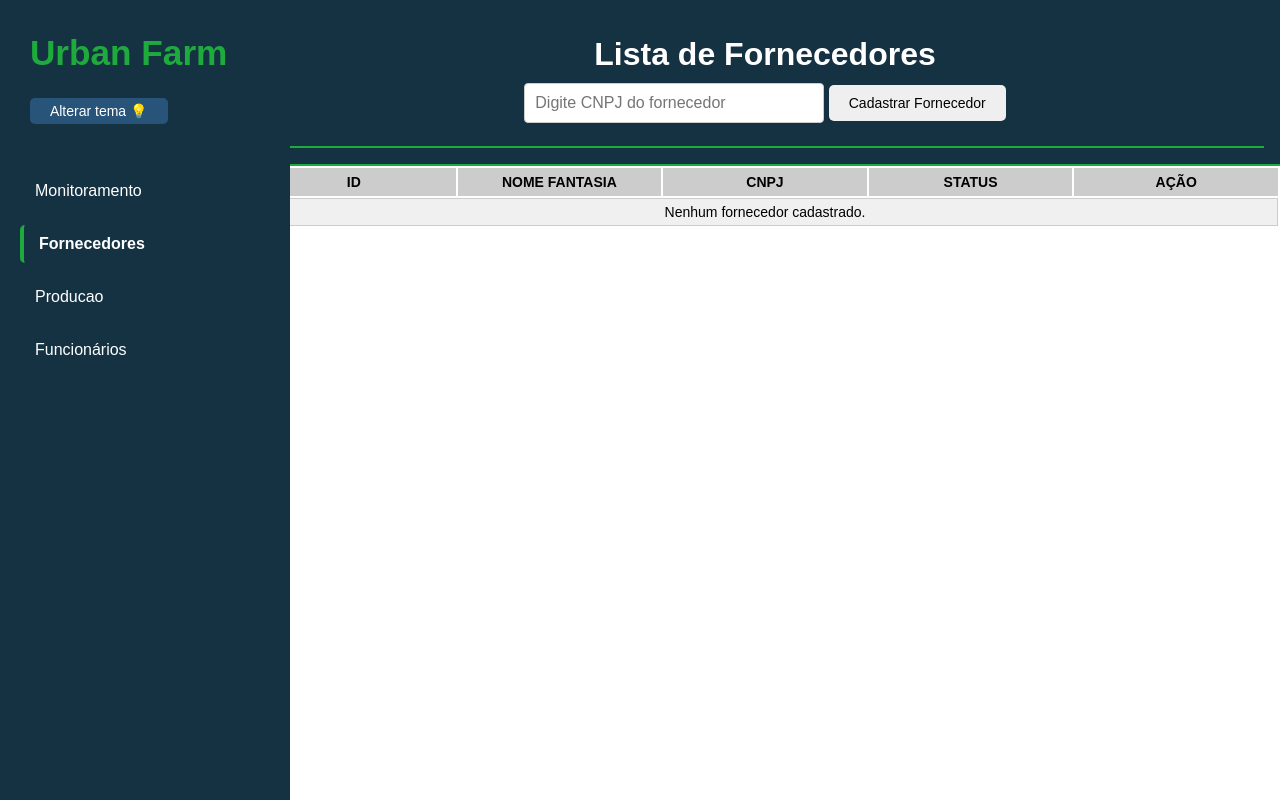
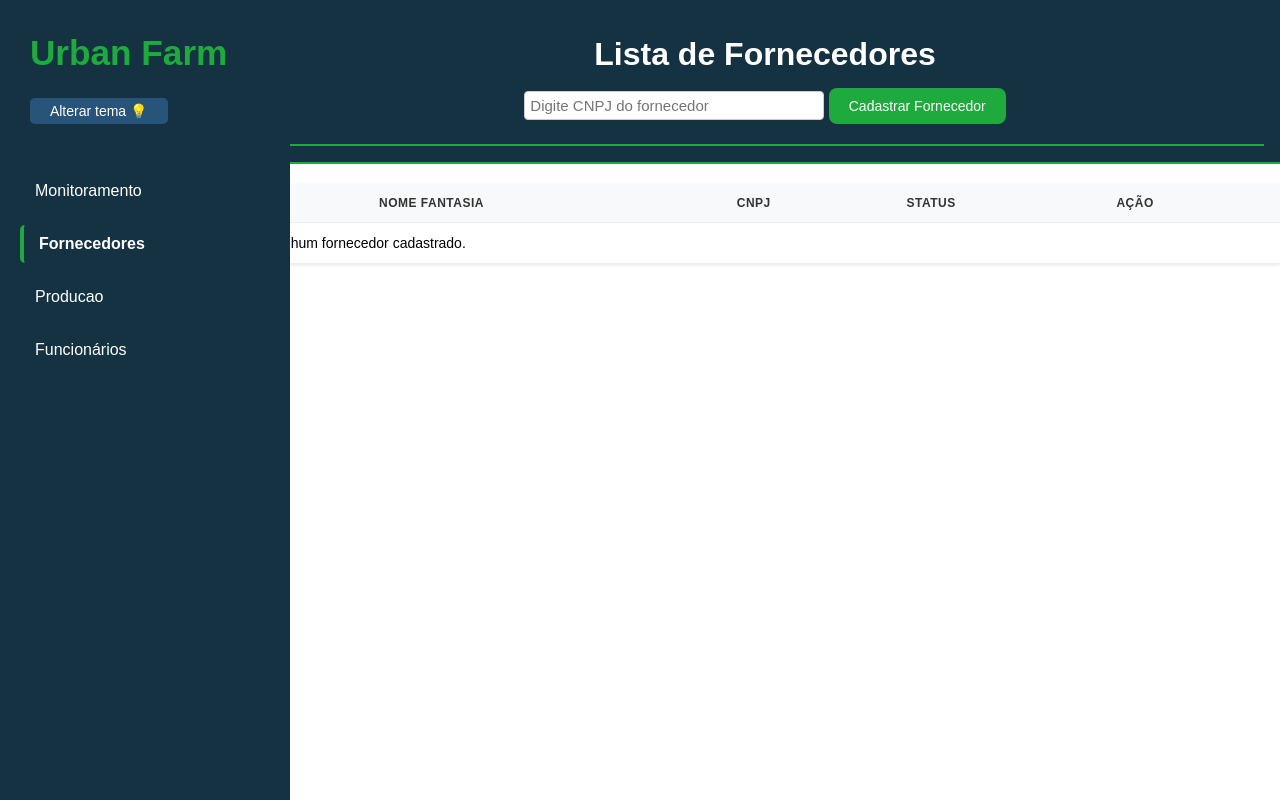
Before and after one commit to 2dbueno/UrbanFarm, a Django app: page /fornecedores/ in a window 1280 px wide. Run offline with Django 5.2, Linux system fonts and the light colour scheme; the visitor is signed in with stand-in values (Sample User, id 1); data that the repository does not hold is empty.

Commit message:
Refatorado a tabela de fornecedor

```diff
--- a/urban_farm/core/static/styles/fornecedores.css
+++ b/urban_farm/core/static/styles/fornecedores.css
@@ -13,19 +13,21 @@ input[type="email"],
 input[type="number"],
 input[type="tel"],
 textarea {
-    padding: 10px; /* Aumenta o padding para aumentar a altura */
-    font-size: 16px; /* Tamanho da fonte */
-    border: 1px solid #ccc; /* Borda */
-    border-radius: 4px; /* Bordas arredondadas */
-    box-sizing: border-box; /* Inclui padding e border na largura total */
-    width: 100%; /* Faz com que o input ocupe toda a largura disponível */
-    margin-bottom: 3px; /* Espaçamento entre inputs */
+    padding: 5px;
+    font-size: 15px;
+    border: 1px solid #ccc;
+    border-radius: 4px;
+    box-sizing: border-box;
+    width: 100%;
+    margin-bottom: 3px;
 }
 
+/* Estilos do conteúdo principal */
 .main-content {
     padding: 0;
 }
 
+/* Estilos do cabeçalho */
 .header {
     background-color: var(--cor-secundaria);
     color: white;
@@ -33,50 +35,151 @@ textarea {
     text-align: center;
 }
 
+/* Campo de busca */
 .search-input {
     margin-top: 10px;
-    padding: 8px;
+    padding: 12px;
     font-size: 14px;
     width: 90%; /* Altera a largura para 90% */
     max-width: 300px; /* Limita a largura máxima */
-    border: 1px solid #ccc;
-    border-radius: 4px;
-    box-sizing: border-box; /* Inclui padding e border na largura total */
+    border: 1px solid #ddd;
+    border-radius: 8px;
+    box-sizing: border-box;
+    transition: all 0.3s ease;
 }
 
+.search-input:focus {
+    outline: none;
+    border-color: var(--cor-secundaria);
+    box-shadow: 0 0 5px rgba(41, 84, 121, 0.2);
+}
+
+/* Estilos da tabela */
 .fornecedores-table {
     width: 100%;
-    max-width: 100%; /* Garante que a tabela não ultrapasse a largura da tela */
-    margin-bottom: 20px;
+    border-collapse: collapse;
+    margin: 20px 0;
     font-size: 14px;
-    text-align: center;
-    table-layout: fixed;
+    background-color: #fff;
+    box-shadow: 0 1px 3px rgba(0, 0, 0, 0.1);
 }
 
-.fornecedores-table th, .fornecedores-table td {
-    border: 1px solid #ccc;
-    padding: 5px; /* Reduzido para menos espaço */
-    background-color: #f0f0f0;
-    overflow: hidden; /* Esconde o conteúdo que ultrapassa */
-    text-overflow: ellipsis; /* Adiciona reticências se o texto for muito longo */
-    white-space: nowrap; /* Impede que o texto quebre em várias linhas */
+.fornecedores-table th,
+.fornecedores-table td {
+    padding: 12px 15px;
+    text-align: left;
+    border-bottom: 1px solid #eee;
 }
 
 .fornecedores-table th {
-    background-color: #ccc;
-    font-weight: bold;
+    background-color: #f8f9fa;
+    color: #333;
+    font-weight: 600;
+    text-transform: uppercase;
+    font-size: 12px;
+    letter-spacing: 0.5px;
+}
+
+.fornecedores-table tr {
+    transition: background-color 0.3s ease;
 }
 
 .fornecedores-table tr:hover {
-    background-color: #e0e0e0;
+    background-color: #f8f9fa;
 }
 
+.fornecedor-row {
+    cursor: pointer;
+}
+
+/* Status styles */
 .ativo {
-    color: green;
+    color: #28a745; /* Verde para ativo */
+    font-weight: 500;
 }
 
 .inativo {
-    color: red;
+    color: #dc3545; /* Vermelho para inativo */
+    font-weight: 500;
+}
+
+/* Estilo do botão switch (toggle) */
+.switch {
+    position: relative;
+    display: inline-block;
+    width: 50px;
+    height: 24px;
+}
+
+.switch input {
+    opacity: 0;
+    width: 0;
+    height: 0;
+}
+
+.slider {
+    position: absolute;
+    cursor: pointer;
+    top: 0;
+    left: 0;
+    right: 0;
+    bottom: 0;
+    background-color: #ccc;
+    transition: .4s;
+    border-radius: 24px;
+}
+
+.slider:before {
+    position: absolute;
+    content: "";
+    height: 18px;
+    width: 18px;
+    left: 3px;
+    bottom: 3px;
+    background-color: white;
+    transition: .4s;
+    border-radius: 50%;
+}
+
+input:checked + .slider {
+    background-color: #4CAF50; /* Verde */
+}
+
+input:checked + .slider:before {
+    transform: translateX(26px);
+}
+
+/* Botão de cadastro */
+.cadastrar-fornecedor {
+    background-color: var(--cor-confirmacao);
+    color: white;
+    padding: 10px 20px;
+    border: none;
+    border-radius: 8px;
+    cursor: pointer;
+    font-size: 14px;
+    margin-top: 15px;
+    transition: background-color 0.3s ease;
+}
+
+.cadastrar-fornecedor:hover {
+    background-color: #168f32; /* Verde mais escuro ao passar o mouse */
+}
+
+/* Botão de edição */
+.edit-btn {
+    background-color: var(--cor-confirmacao);
+    color: white;
+    padding: 6px 12px;
+    border: none;
+    border-radius: 4px;
+    cursor: pointer;
+    font-size: 12px;
+    transition: background-color 0.3s ease;
+}
+
+.edit-btn:hover {
+    background-color: #168f32; /* Verde mais escuro ao passar o mouse */
 }
 
 /* Estilos para o modal */
```
Also changed, not shown: other parts of urban_farm/core/static/styles/fornecedores.css (+20 -91 lines), urban_farm/core/static/styles/funcionarios.css (+0 -69 lines).
